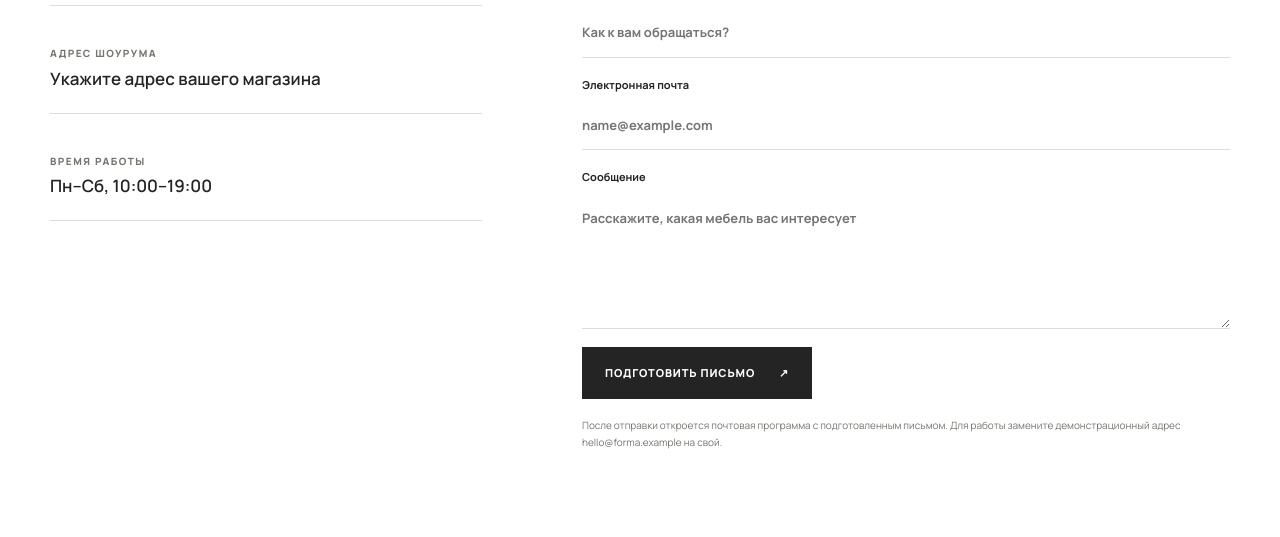
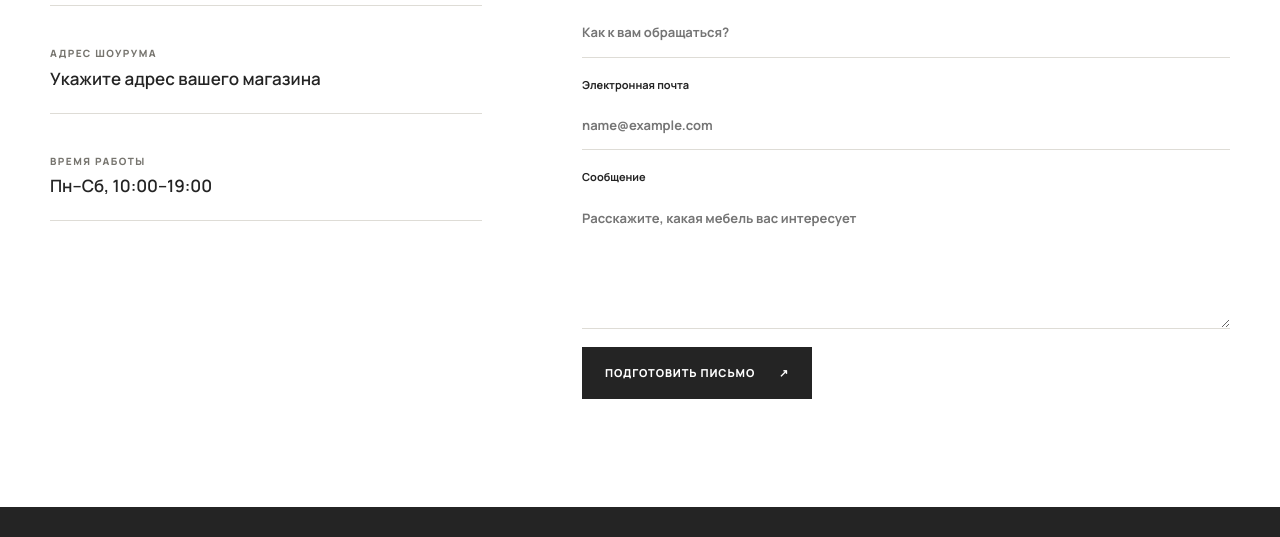
Before and after one commit to DenisGrig1/test_page, a plain HTML site: page contacts.html in a window 1280 px wide. Shown: the part 724-1261 px from the top of the page. Drawn offline with Linux system fonts and the light colour scheme.

Commit message:
Update contacts.html

```diff
--- a/contacts.html
+++ b/contacts.html
@@ -49,7 +49,6 @@
             <label>Электронная почта<input type="email" name="email" placeholder="name@example.com" required></label>
             <label>Сообщение<textarea name="message" rows="5" placeholder="Расскажите, какая мебель вас интересует" required></textarea></label>
             <button class="button button-dark" type="submit">Подготовить письмо <span aria-hidden="true">↗</span></button>
-            <p class="form-note">После отправки откроется почтовая программа с подготовленным письмом. Для работы замените демонстрационный адрес hello@forma.example на свой.</p>
             <p class="form-status" id="form-status" role="status"></p>
           </form>
         </div>
```
